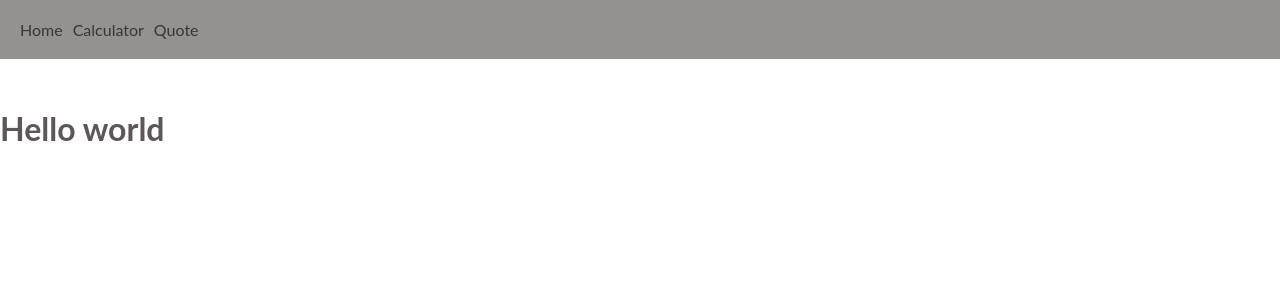
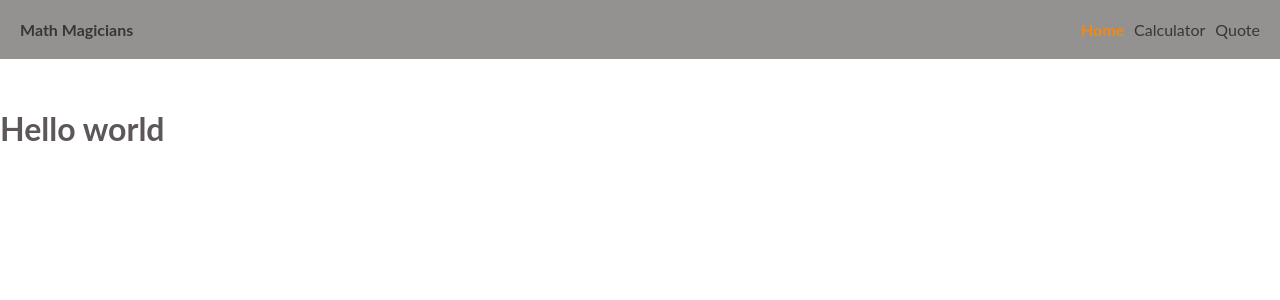
Before and after one commit to bushmusi/math-magicians, a React (Create React App) app: page / in a window 1280 px wide. Shown: the top 300 px of the page. Built offline with nearby package versions, Linux system fonts and the light colour scheme; a web font is replaced by a local one.

Commit message:
Add NavLink component

```diff
--- a/src/components/Header.js
+++ b/src/components/Header.js
@@ -1,5 +1,5 @@
 import React from 'react';
-import { Link } from 'react-router-dom';
+import { NavLink } from 'react-router-dom';
 
 const Header = () => {
   const links = [
@@ -22,11 +22,20 @@ const Header = () => {
 
   return (
     <nav className="navContainer">
-      <ul className="linList">
+      <div>
+        <NavLink to="/" style={{ fontWeight: 'bolder' }}>Math Magicians</NavLink>
+      </div>
+      <ul className="linkList">
         {
                     links.map((item) => (
                       <li key={item.id}>
-                        <Link to={item.path}>{item.title}</Link>
+                        <NavLink
+                          to={item.path}
+                          activeClassName="active-link"
+                          exact
+                        >
+                          {item.title}
+                        </NavLink>
                       </li>
                     ))
                 }
```
